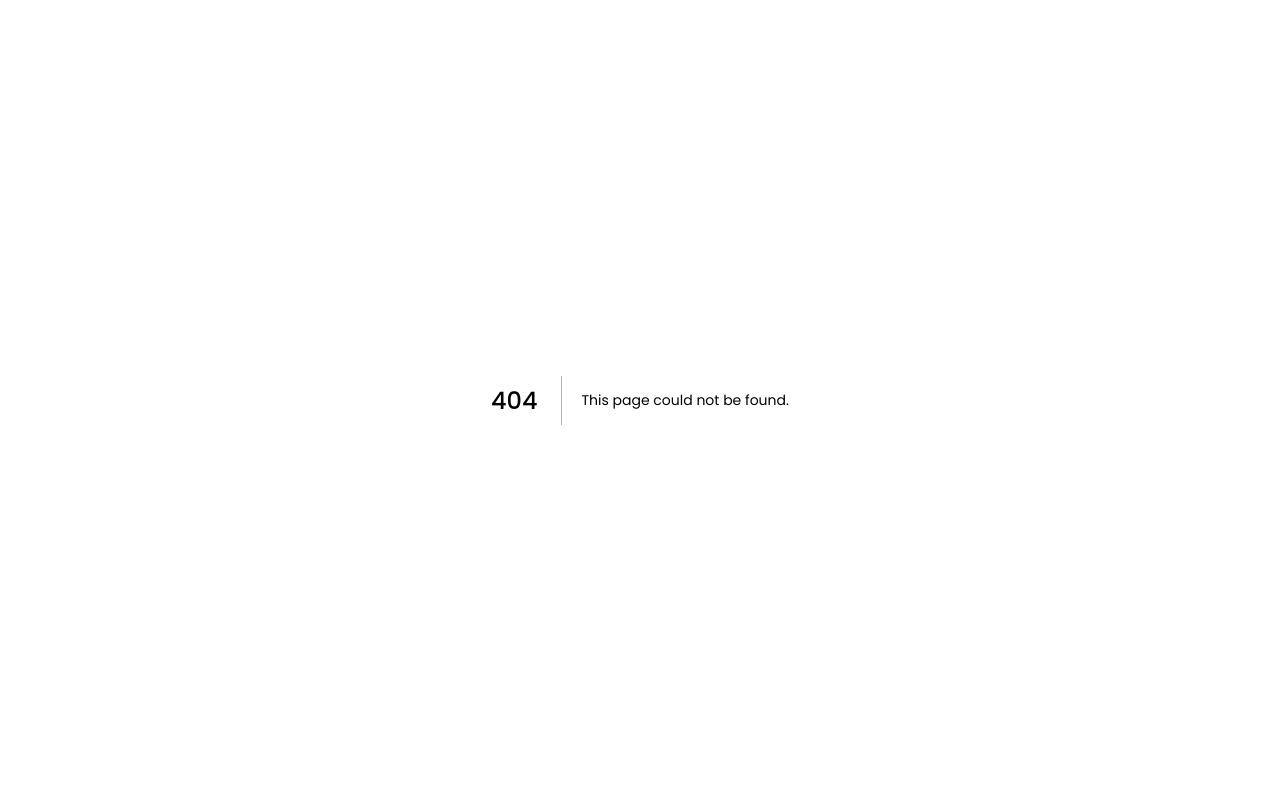
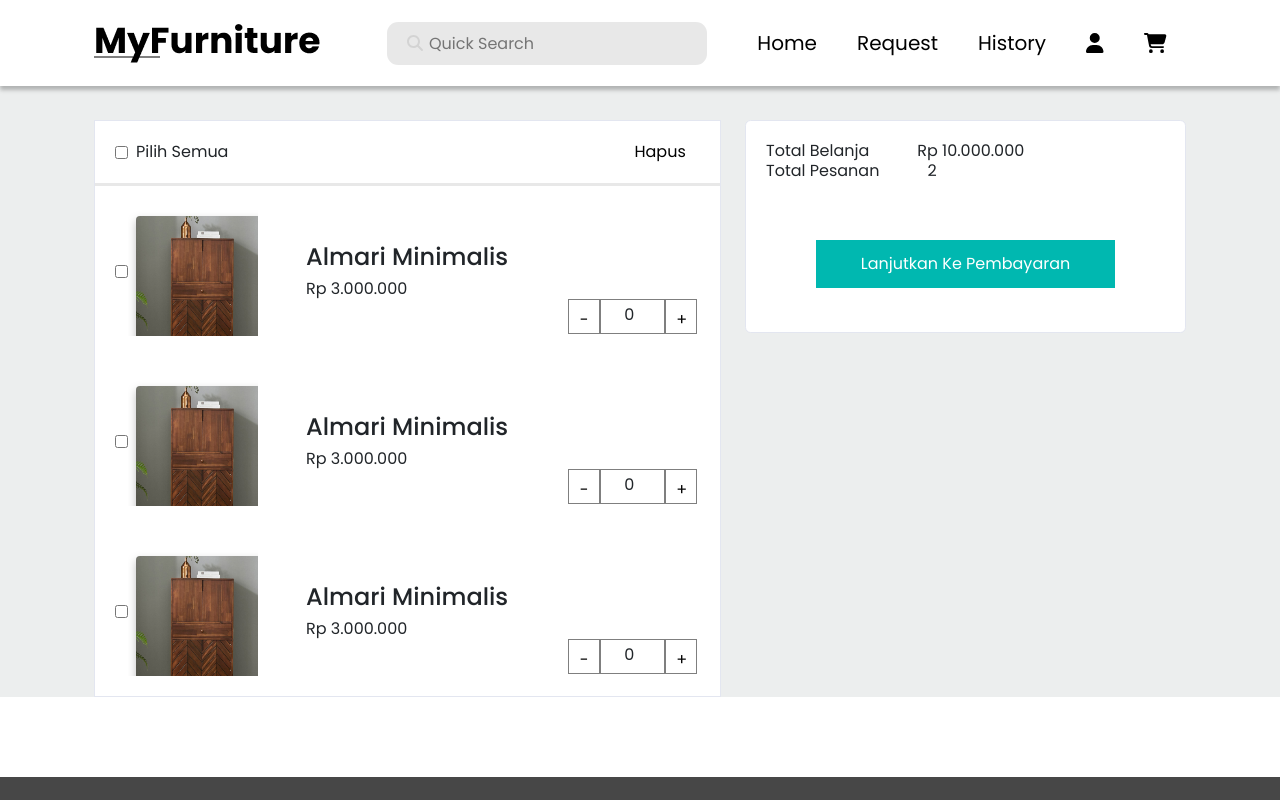
Before and after one commit to Anang20/myFurniiture-Frontend, a Next.js app: page /cart in a window 1280 px wide. Before the commit this address had no page. Shown: the top 800 px of the page. Built offline with nearby package versions, Linux system fonts and the light colour scheme.

Commit message:
FEAT: menambahkan halaman cart

```diff
--- /dev/null
+++ b/pages/cart.js
@@ -0,0 +1,98 @@
+import Footer from "./components/footer"
+import NavbarCustomer from "./components/navbar_customer"
+import styles from "../styles/Home.module.css";
+import Image from "next/image";
+import almari from "../public/images/almari.png"
+import { useState } from "react";
+import Link from "next/link";
+
+const Cart = () => {
+    const [count, setCount] = useState(0)
+
+    const decrementCount = () => {
+        if (count > 0 ) {
+            setCount(prevCount => prevCount - 1)
+        }
+    }
+
+    const incrementCount = () => {
+        setCount(prevCount => prevCount + 1)
+    }
+
+    return (
+        <>
+        <NavbarCustomer/>
+        <div className="container-fluid" style={{ backgroundColor: '#ECEEEE' }}>
+            <div className="container" style={{ backgroundColor: '#ECEEEE' }}>
+                <div className="row">
+                    <div className="col-lg-7">
+                        <div className="card" style={{ marginTop: 120, borderRadius: 0}}>
+                            <div className="card-body d-flex align-items-center justify flex-row" style={{ borderBottom: '3px solid rgba(0, 0, 0, 0.09)' }}>
+                                <input type="checkbox"/><span className="ml-2 ">Pilih Semua</span>
+                                <button className={styles["delete-cart"]}>Hapus</button>
+                            </div>
+                            <div className="card-body d-flex align-items-center">
+                                <input type="checkbox"/>
+                                <Image src={almari} width={130} height={130} alt={'almari'} className="ml-2"style={{ marginTop: 10, marginBottom: 10, filter: 'drop-shadow(0px 4px 4px rgba(0, 0, 0, 0.25))', borderRadius: '4px' }}/>
+                                <div className="ml-5">
+                                    <h4>Almari Minimalis</h4>
+                                    <span>Rp 3.000.000</span>
+                                </div>
+                                <div className={styles["quantity-button-cart"]}>
+                                    <button className={styles["decrement-count-cart"]} onClick={decrementCount}>-</button>
+                                    <span className={styles["count-result-cart"]}>{count}</span>
+                                    <button className={styles["increment-count-cart"]} onClick={incrementCount}>+</button>
+                                </div>
+                                <hr/>
+                            </div>
+                            <div className="card-body d-flex align-items-center">
+                                <input type="checkbox"/>
+                                <Image src={almari} width={130} height={130} alt={'almari'} className="ml-2"style={{ marginTop: 10, marginBottom: 10, filter: 'drop-shadow(0px 4px 4px rgba(0, 0, 0, 0.25))', borderRadius: '4px' }}/>
+                                <div className="ml-5">
+                                    <h4>Almari Minimalis</h4>
+                                    <span>Rp 3.000.000</span>
+                                </div>
+                                <div className={styles["quantity-button-cart"]}>
+                                    <button className={styles["decrement-count-cart"]} onClick={decrementCount}>-</button>
+                                    <span className={styles["count-result-cart"]}>{count}</span>
+                                    <button className={styles["increment-count-cart"]} onClick={incrementCount}>+</button>
+                                </div>
+                                <hr/>
+                            </div>
+                            <div className="card-body d-flex align-items-center">
+                                <input type="checkbox"/>
+                                <Image src={almari} width={130} height={130} alt={'almari'} className="ml-2"style={{ marginTop: 10, marginBottom: 10, filter: 'drop-shadow(0px 4px 4px rgba(0, 0, 0, 0.25))', borderRadius: '4px' }}/>
+                                <div className="ml-5">
+                                    <h4>Almari Minimalis</h4>
+                                    <span>Rp 3.000.000</span>
+                                </div>
+                                <div className={styles["quantity-button-cart"]}>
+                                    <button className={styles["decrement-count-cart"]} onClick={decrementCount}>-</button>
+                                    <span className={styles["count-result-cart"]}>{count}</span>
+                                    <button className={styles["increment-count-cart"]} onClick={incrementCount}>+</button>
+                                </div>
+                                <hr/>
+                            </div>
+                        </div>
+                    </div>
+                    <div className="col-lg-5" style={{ marginTop: 120 }}>
+                        <div className="card">
+                            <div className="card-body">
+                                <form>
+                                    <label>Total Belanja</label><label className="ml-5">Rp 10.000.000</label><br/>
+                                    <label>Total Pesanan</label><label className="ml-5">2</label><br/>
+                                    <Link href="/transaksi/order">
+                                    <button className={styles["button-lanjut-pembayaran"]}>Lanjutkan Ke Pembayaran</button>
+                                    </Link>
+                                </form>
+                            </div>
+                        </div>
+                    </div>
+                </div>
+            </div>
+        </div>
+        <Footer/>
+        </>
+    )
+}
+export default Cart;
```
